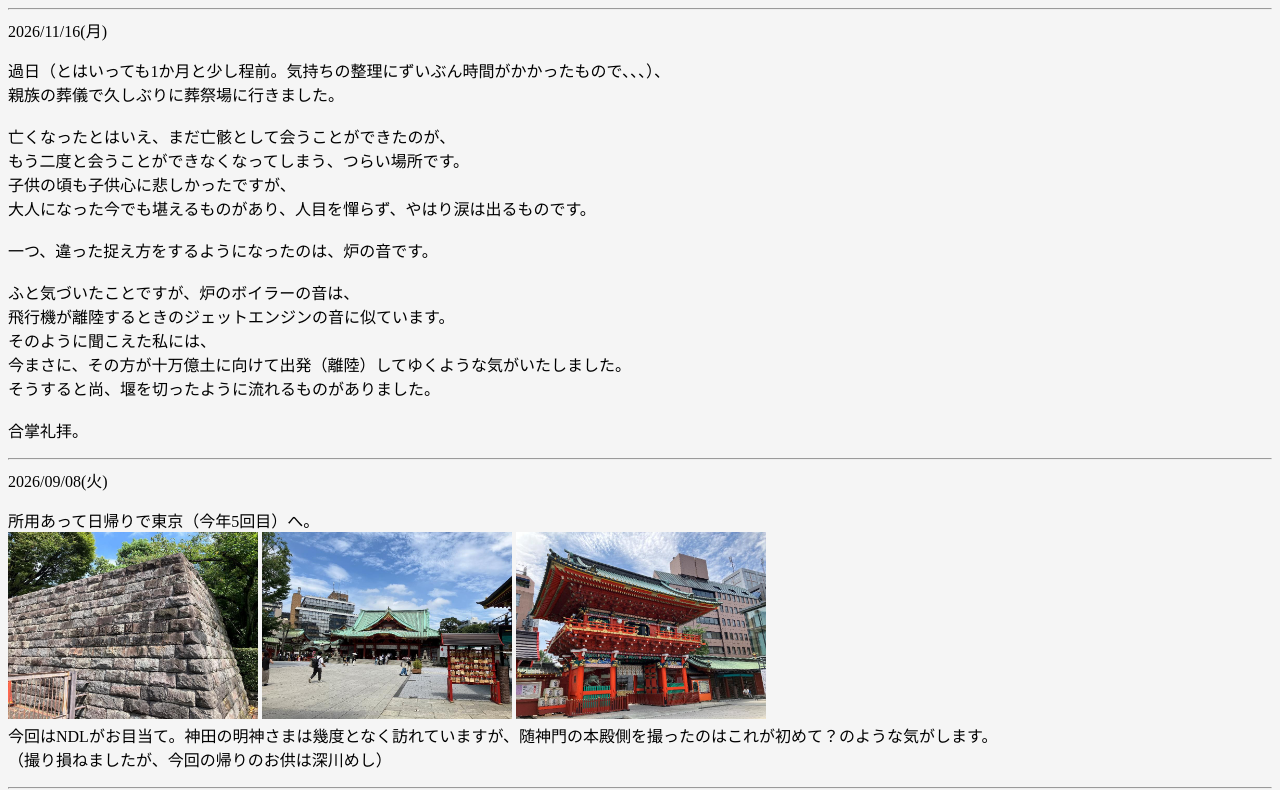
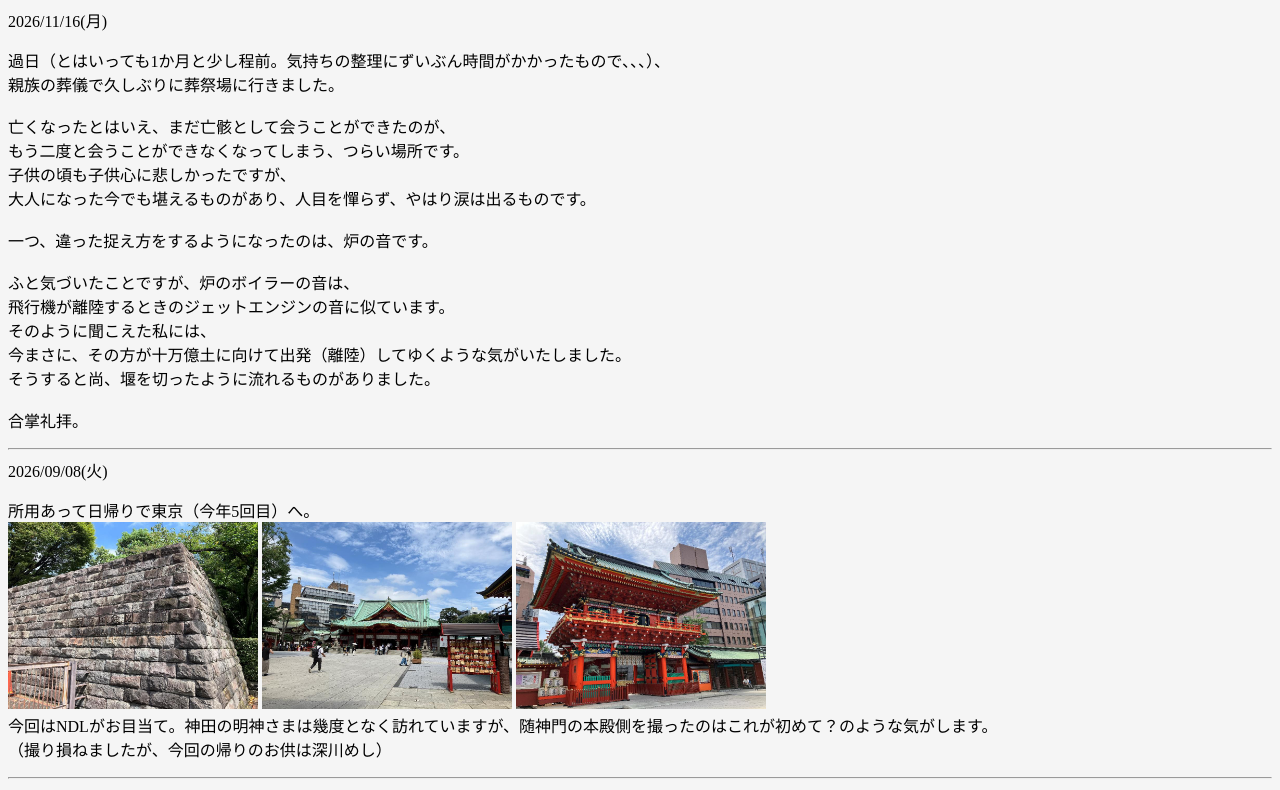
Before and after one commit to nostalgic-carrel/nostalgic-carrel.github.io, a plain HTML site: page diary.html in a window 1280 px wide. Shown: the part 226-1016 px from the top of the page. Drawn offline with Linux system fonts and the light colour scheme.

Commit message:
Update diary.html

```diff
--- a/diary.html
+++ b/diary.html
@@ -14,7 +14,6 @@ This website is written in Japanese.<br>
 <a href="index.html">トップ</a> ＞ DIARY
 <hr>
 <h1>DIARYのページ</h1>
-<hr>
 2026/11/16(月)
 <p>
 過日（とはいっても1か月と少し程前。気持ちの整理にずいぶん時間がかかったもので、、、）、<br>
@@ -161,7 +160,7 @@ This website is written in Japanese.<br>
 <p>
 謹賀新年<br>
 併謝平素之疎遠<br>
-尚祈将来之厚情<br>
+尚祈将来之厚情<br><br>
 一月元旦　管理人拝
 </p>
 <hr>
@@ -292,7 +291,7 @@ This website is written in Japanese.<br>
 縁あって、実に数年ぶりに音楽をやることに。<br><br>
 勿論、独奏するものもありますが、音楽は皆で奏でるもの。<br>
 ブランクで技量が落ちてしまっているので、迷惑をかけてしまうのもなぁ、<br>
-敷居が高いなぁ、きっと招かれざる「客」なんだろうなと思っていました。<br>
+敷居が高いなぁ、きっと招かれざる「客」なんだろうなと思っていました。<br><br>
 家庭厳峻　不容陸老従真門入<br>
 鎖鑰放閑　遮莫善財進一歩来<br><br>
 でもそれは、私が思っているだけのこと。<br>
```
